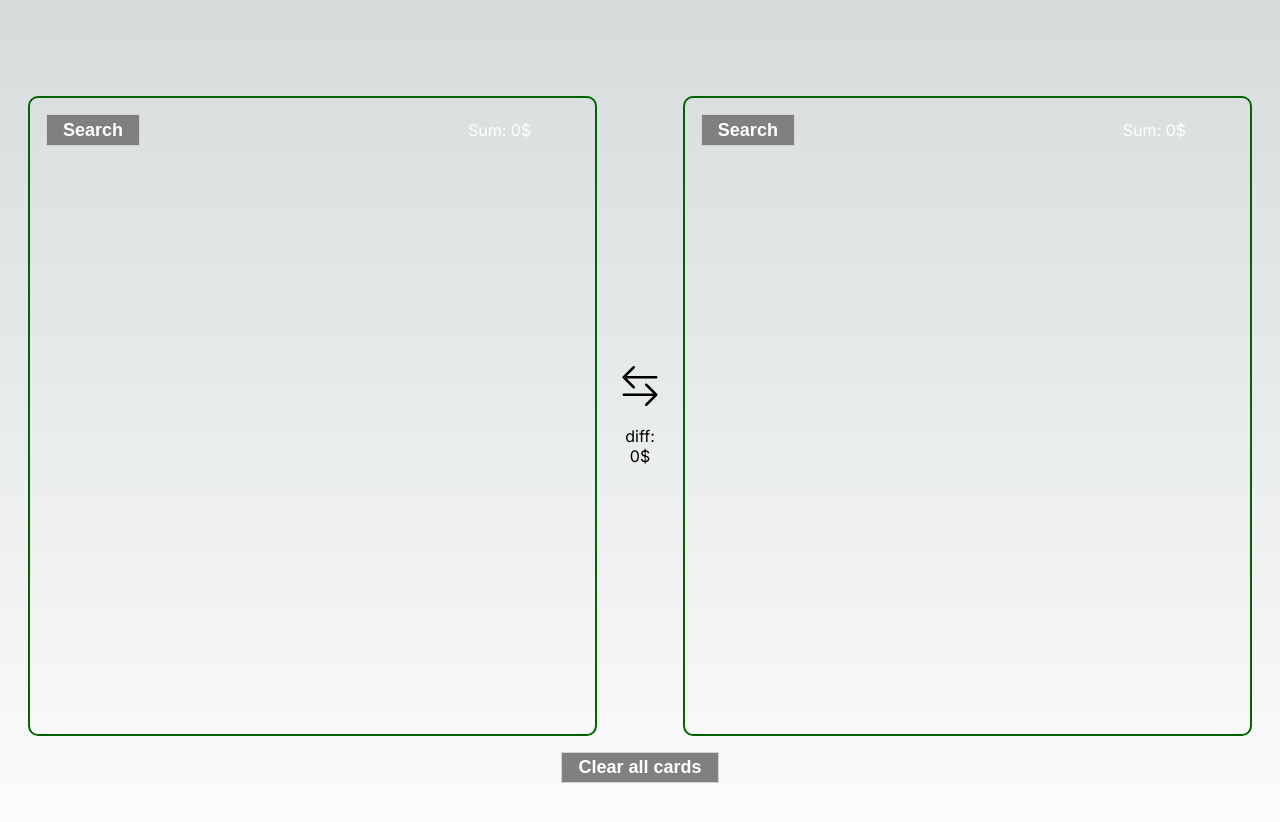
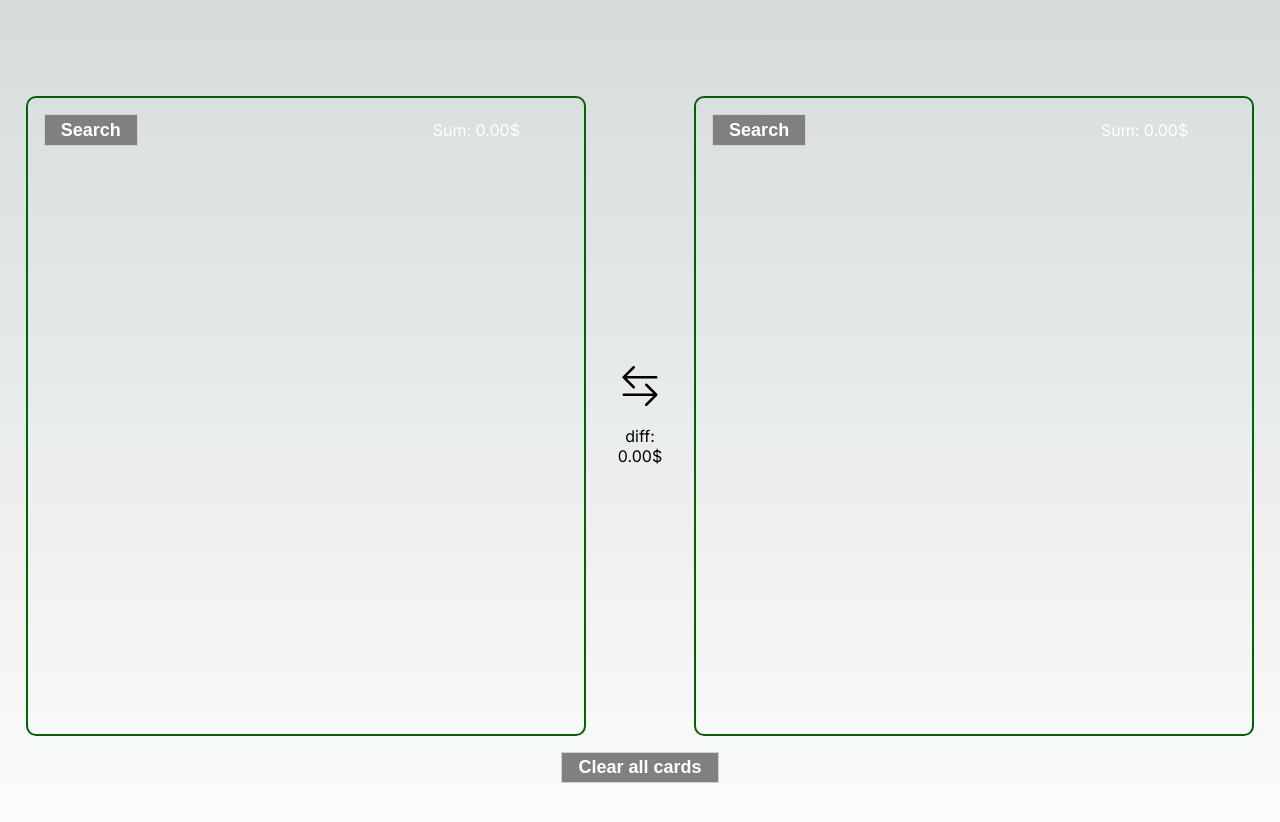
Before and after one commit to Carowa27/pkmn-trade-calculator, a Next.js app: page / in a window 1280 px wide. Shown: the top 822 px of the page. Built offline with nearby package versions, Linux system fonts and the light colour scheme.

Commit message:
(ref) fix numbers to round up and only use 2 decimals

```diff
--- a/src/app/page.tsx
+++ b/src/app/page.tsx
@@ -126,17 +126,17 @@ export const Home = () => {
                 paddingRight: "3rem",
               }}
             >
-              <p>Sum: {sumTraderOne()}$</p>
+              <p>Sum: {(Math.round(sumTraderOne() * 100) / 100).toFixed(2)}$</p>
             </div>
           </div>
           <div
             style={{
-              width: "90%",
+              width: "95%",
               display: "flex",
               flexWrap: "wrap",
               justifyContent: "space-evenly",
               gap: "1rem",
-              overflow: "hidden visible",
+              // overflow: "hidden visible",
               height: "90%",
               paddingRight: "0.5rem",
             }}
@@ -163,7 +163,11 @@ export const Home = () => {
             <ArrowLeftRight size={40} />
           </div>
           <p style={{ textAlign: "center", marginTop: "1rem" }}>
-            diff: {sumTraderOne() - sumTraderTwo()}$
+            diff:{" "}
+            {(Math.round(sumTraderOne() - sumTraderTwo() * 100) / 100).toFixed(
+              2
+            )}
+            $
           </p>
         </div>
         <div
@@ -214,7 +218,7 @@ export const Home = () => {
                 paddingRight: "3rem",
               }}
             >
-              <p>Sum: {sumTraderTwo()}$</p>
+              <p>Sum: {(Math.round(sumTraderTwo() * 100) / 100).toFixed(2)}$</p>
             </div>
           </div>
           <div
```
